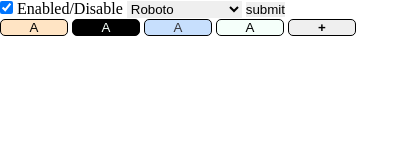
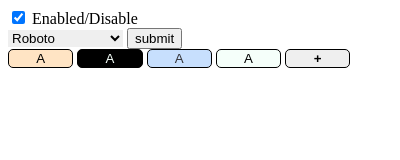
Before and after one commit to Dandarr/Clarify, a browser extension: page popup.html in a window 400 px wide. Drawn offline with Linux system fonts and the light colour scheme.

```diff
--- a/popup.html
+++ b/popup.html
@@ -1,5 +1,5 @@
 <!DOCTYPE html>
-<html>
+<html class = "popup">
   <head>
     <link rel="stylesheet" type="text/css" href="style.css">
   </head>
@@ -10,14 +10,14 @@
              checked>
       <label for="powerID">Enabled/Disable</label>
     </div>
-    <select name="typeface" id="typeSelect" class="typeDrop">
+    <select name="typeface" id="typeSelect" class="typeDrop popup">
       <option value="0">Roboto</option>
       <option value="1">Port Lligat Sans</option>
       <option value="2">Abel</option>
     </select>
     <button id='send'>submit</button>
 
-    <div class="profiles">
+    <div class="profiles popup">
       <button id="preset1">A</button>
       <button id="preset2">A</button>
       <button id="preset3">A</button>
--- a/style.css
+++ b/style.css
@@ -1,3 +1,10 @@
+.popup{
+    margin: 0;
+    border: 0;
+    padding: 0;
+    display: inline;
+}
+
 style{
     visibility: hidden !important;
     display: none;
@@ -59,13 +66,6 @@
     background-color: #F1F1F1 !important;
 }
 
-*{
-margin: 0;
-border: 0;
-padding: 0;
-display: inline;
-}
-
 .profiles{
 display: block;
 }
```
